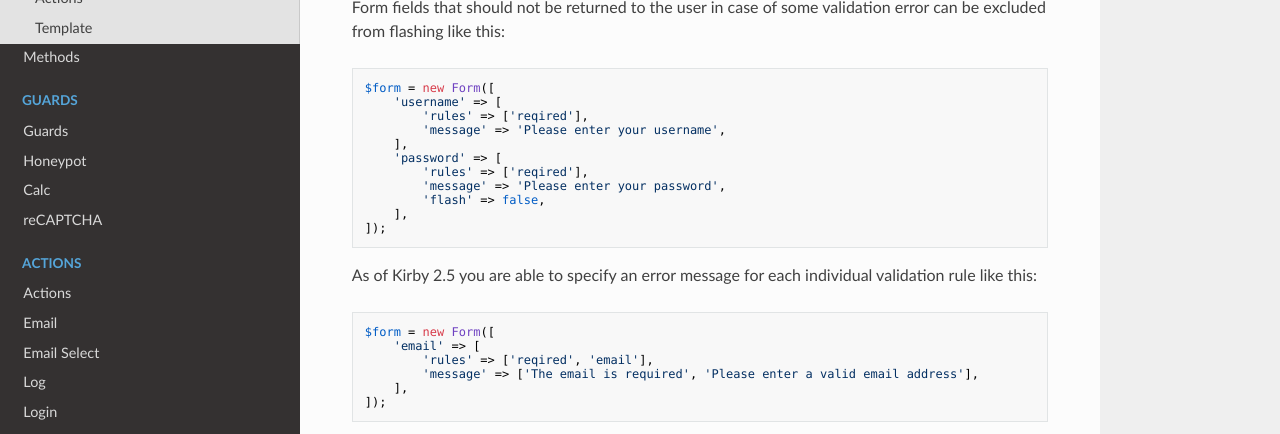
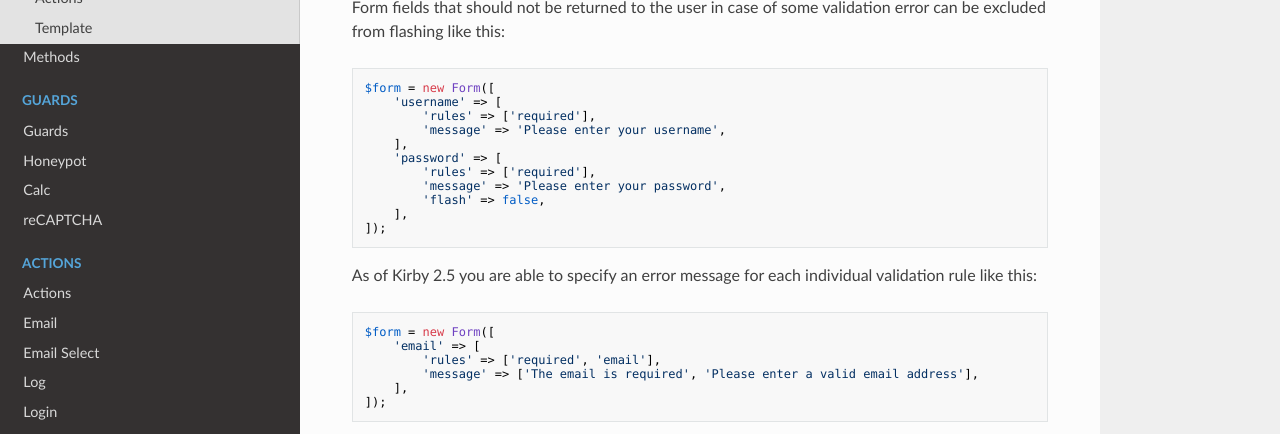
Before and after one commit to mzur/kirby-uniform, an MkDocs documentation site: the page built from docs/usage.md, in a window 1280 px wide and 900 px high, scrolled down 1374 px. Shown: the part 151-585 px from the top of the window. Built offline with MkDocs 1.6.1, drawn with Linux system fonts in a browser that asks for light colours; nearby versions of some CDN libraries; old or Windows-style settings are respelled for this version of MkDocs.

Commit message:
Fix typos in docs

````diff
--- a/docs/usage.md
+++ b/docs/usage.md
@@ -65,11 +65,11 @@ Form fields that should not be returned to the user in case of some validation e
 ```php
 $form = new Form([
     'username' => [
-        'rules' => ['reqired'],
+        'rules' => ['required'],
         'message' => 'Please enter your username',
     ],
     'password' => [
-        'rules' => ['reqired'],
+        'rules' => ['required'],
         'message' => 'Please enter your password',
         'flash' => false,
     ],
@@ -81,7 +81,7 @@ As of Kirby 2.5 you are able to specify an error message for each individual val
 ```php
 $form = new Form([
     'email' => [
-        'rules' => ['reqired', 'email'],
+        'rules' => ['required', 'email'],
         'message' => ['The email is required', 'Please enter a valid email address'],
     ],
 ]);
````
